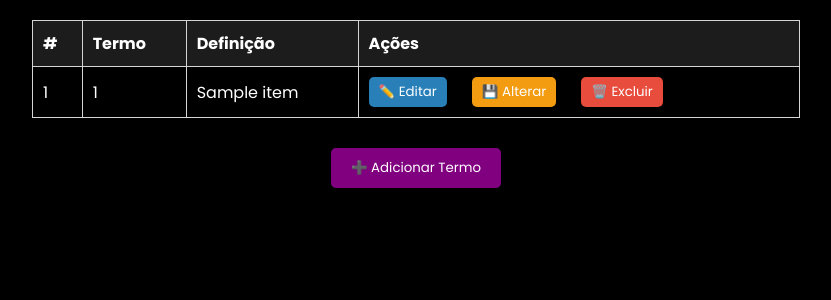
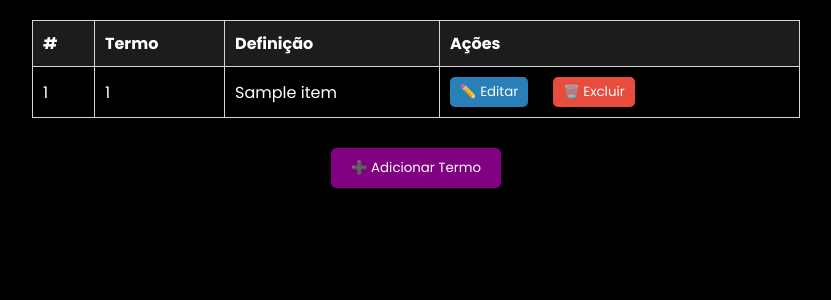
Before and after one commit to carvalhotamires/FlaskEdu, a Flask app: template templates/glossario.html in a window 1280 px wide. Shown: the part 212-512 px from the top of the page, without its empty margins (224-1055 px from the left). Run offline with Flask 3, Linux system fonts and the light colour scheme; the template is opened without the code that fills it: most values are stand-ins (such as "Sample title", 1, 10 or a date in 2020).

Commit message:
Remoção do botão alterar

```diff
--- a/templates/glossario.html
+++ b/templates/glossario.html
@@ -56,13 +56,6 @@
                         </button>
                     </a>
 
-                    <!-- Botão ALTERAR -->
-                    <form method="POST" action="{{ url_for('alterar_termo', termo_id=loop.index0) }}" style="display:inline;">
-                        <button type="submit" style="background-color: #f39c12; color: white; padding: 5px 10px; border: none; border-radius: 5px; margin-right: 5px;">
-                            💾 Alterar
-                        </button>
-                    </form>
-
                     <!-- Botão EXCLUIR -->
                     <form method="POST" action="{{ url_for('excluir_termo', termo_id=loop.index0) }}" style="display:inline;">
                         <button type="submit" style="background-color: #e74c3c; color: white; padding: 5px 10px; border: none; border-radius: 5px;">
```
